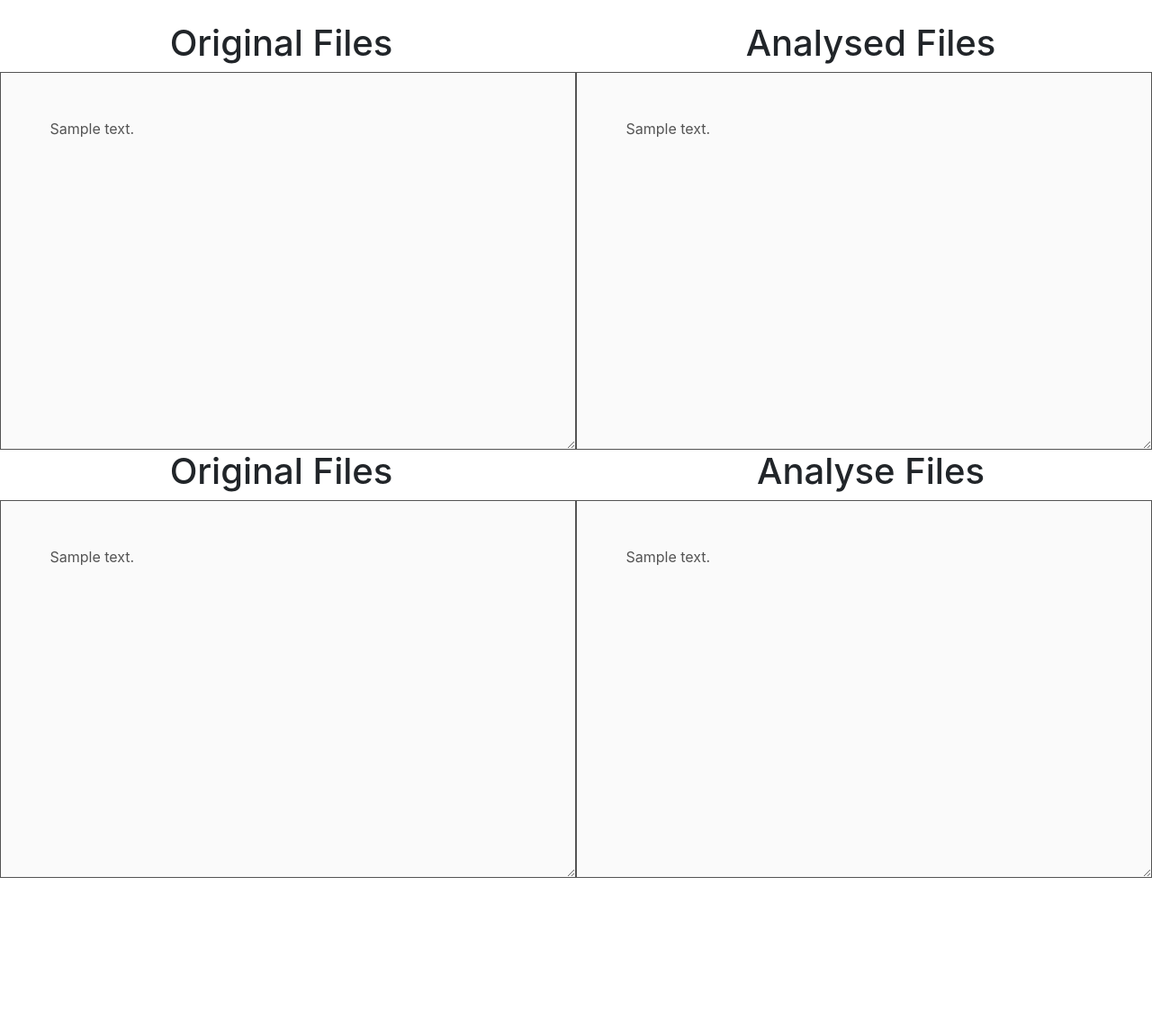
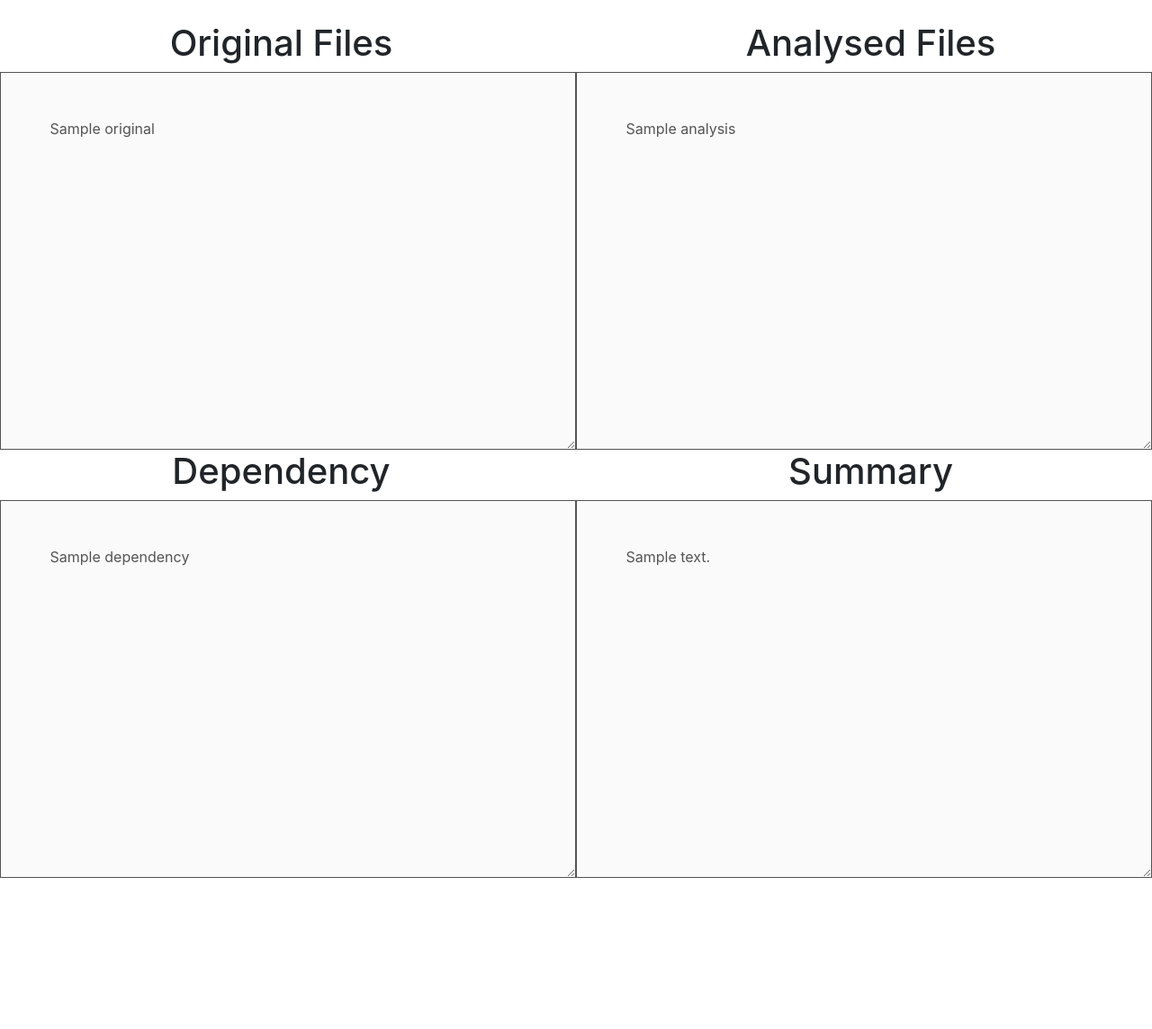
Before and after one commit to Xenomii/EtherAttack, a Flask app: template WebApp/templates/content.html in a window 1280 px wide. Shown: the part 56-1200 px from the top of the page at 90% size. Run offline with Flask 2, Linux system fonts and the light colour scheme; the template is opened without the code that fills it: most values are stand-ins (such as "Sample title", 1, 10 or a date in 2020).

Commit message:
display all analysed file

```diff
--- a/WebApp/app.py
+++ b/WebApp/app.py
@@ -68,9 +68,15 @@ def upload_file(req_path):
 @app.route('/content.html/<filename>')
 def content(filename):
     size = len(filename)
-    with open(f"Contracts/{filename[:size - 4]}/contract_{filename[:size - 4]}.sol"
-    , 'r') as f:
-        return render_template('content.html', text=f.read())
+    c=open(f"Contracts/{filename[:size - 4]}/contract_{filename[:size - 4]}.sol"
+    , 'r')
+    d=open(f"Contracts/{filename[:size - 4]}/dependency_{filename[:size - 4]}.txt"
+    , 'r')
+    a=open(f"Contracts/{filename[:size - 4]}/analysis_{filename[:size - 4]}.txt"
+    , 'r')
+    s=open(f"Contracts/{filename[:size - 4]}/summary_{filename[:size - 4]}.txt"
+    , 'r')
+    return render_template('content.html', original=c.read(),dependency=d.read(),analysis=a.read(),summary1=s.read())
 
 
 
--- a/WebApp/templates/content.html
+++ b/WebApp/templates/content.html
@@ -9,18 +9,18 @@
   </div>
 
 </div>
-<textarea class="textBox" id="sec1" disabled> {{ text }} </textarea>
-<textarea class="textBox" id="sec2" disabled> {{ text }} </textarea>
+<textarea class="textBox" id="sec1" disabled> {{ original }} </textarea>
+<textarea class="textBox" id="sec2" disabled> {{ analysis}} </textarea>
 <div class="row" style="text-align:center;">
   <div class ="col-lg-6">
-    <h1>Original Files</h1>
+    <h1>Dependency</h1>
   </div>
   <div class ="col-lg-6">
-    <h1>Analyse Files</h1>
+    <h1>Summary</h1>
   </div>
 
 </div>
 
 
-<textarea class="textBox" id="sec3" disabled> {{ text }} </textarea>
-<textarea class="textBox" id="sec4" disabled> {{ text }} </textarea> {% endblock %}
+<textarea class="textBox" id="sec3" disabled> {{ dependency}} </textarea>
+<textarea class="textBox" id="sec4" disabled> {{summary1 }} </textarea> {% endblock %}
--- a/WebApp/templates/index.html
+++ b/WebApp/templates/index.html
@@ -5,9 +5,8 @@
 {% block content %}
 <main class="container">
     <div class="bg-light p-5 rounded">
-        <h1>Navbar example</h1>
-        <p class="lead">This example is a quick exercise to illustrate how the top-aligned navbar works. As you scroll,
-            this navbar remains in its original position and moves with the rest of the page.</p>
+        <h1>Welcome to EtherAttack</h1>
+        <p class="lead">EtherAttack analyse and identify these vulnerabilities and provide an alternative smart contract that exploits identified vulnerabilities.</p>
         <a class="btn btn-lg btn-primary" href="../components/navbar/" role="button">View navbar docs &raquo;</a>
         <!-- test button -->
         <a class="btn btn-lg btn-primary" href="/dashboard" role="button">Dashboard</a>
```
